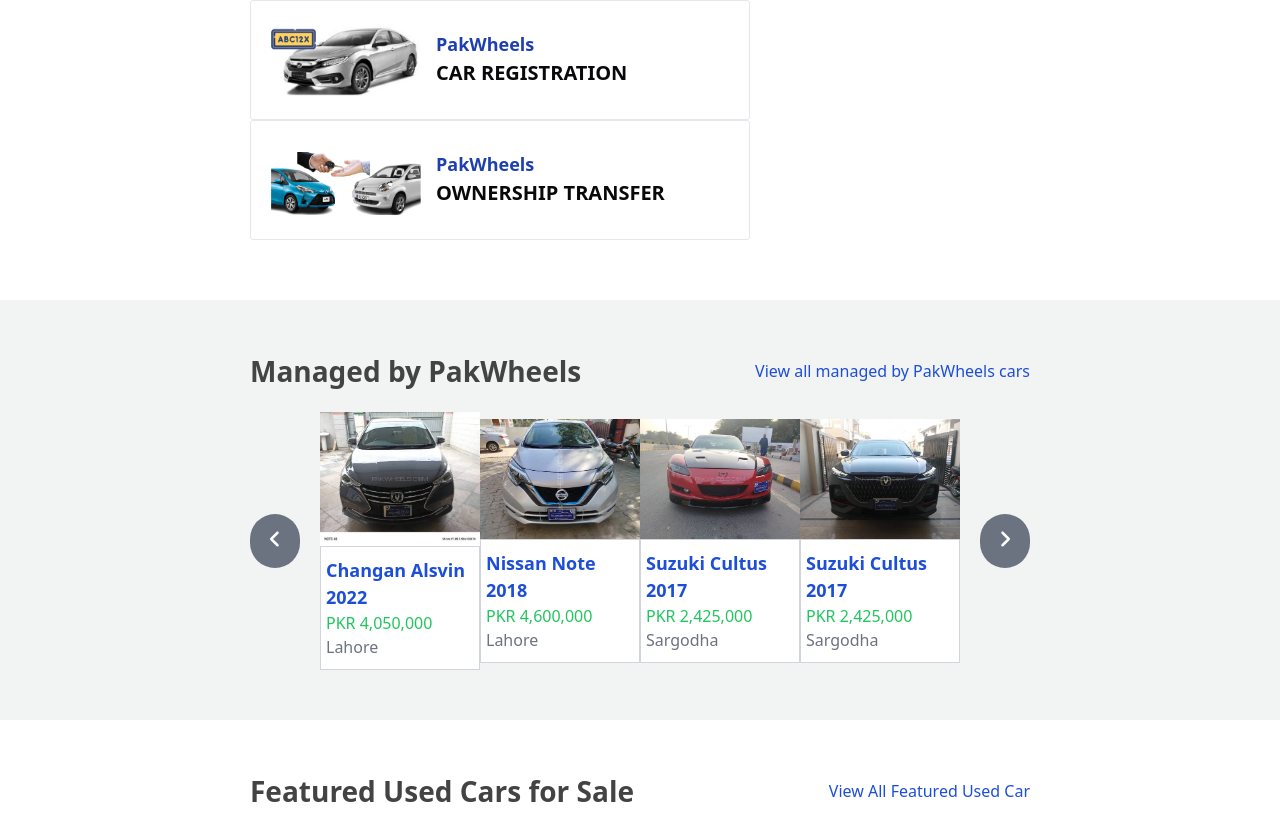
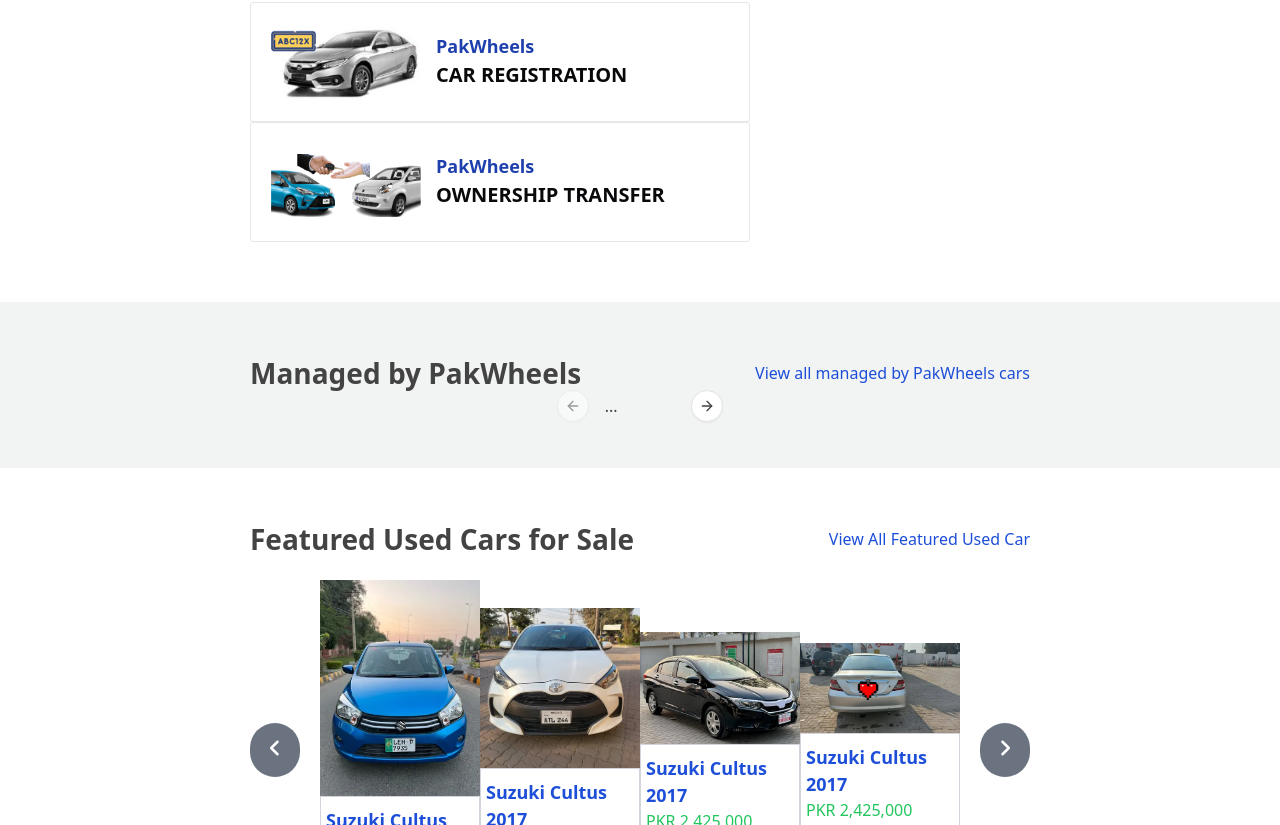
Before and after one commit to shariq001/q2-assignments, a Next.js app in the folder 10-assignment/: page / in a window 1280 px wide. Shown: the part 2742-3567 px from the top of the page. Built offline with nearby package versions, Linux system fonts and the light colour scheme.

Commit message:
10-assignment

```diff
--- a/10-assignment/app/page.tsx
+++ b/10-assignment/app/page.tsx
@@ -64,8 +64,8 @@ const Home = () => {
       {/* Section 3 */}
       <div className='px-[200px] py-[50px] bg-[#F2F3F3] flex flex-col gap-[20px]'>
         <h2 className='font-semibold text-[32px] text-[#434343]'>Browse Used Cars</h2>
-        <nav className='flex justify-start gap-[40px] items-center text-[#434343] font-semibold text-[20px] border-gray-300 border-b-[1px] pb-[10px]'>
-          <button type='button' className='active:border-[#4c6acd] active:border-b-[3px] animate-pulse'>Category</button>
+        <nav className='flex justify-start gap-[40px] items-center text-[#434343] font-semibold text-[20px] pb-[10px]'>
+          <button type='button' className='active:border-[#4c6acd] active:border-b-[3px] animate-pulse border-b-[3px] border-blue-700 '>Category</button>
           <button type='button'>City</button>
           <button type='button'>Make</button>
           <button type='button'>Model</button>
@@ -73,7 +73,7 @@ const Home = () => {
           <button type='button'>Body Type</button>
         </nav>
         <Carousel>
-          <CarouselContent className='h-[280px]'>
+          <CarouselContent className='h-[280px] '>
             <CarouselItem>
               <div className='flex justify-center gap-[15px] items-center flex-wrap'>
 
@@ -115,25 +115,25 @@ const Home = () => {
 
                 {/* 7 */}
                 <Link href='' className='w-[150px] h-[130px] bg-white text-gray-500 rounded-[10px]  shadow-md shadow-gray-300 hover:shadow-gray-600 duration-700 hover:duration-700 flex flex-col items-center py-[22px]'>
-                  <Image src='/images/old-cars.svg' width={80} height={50} alt='Automatic cars' />
+                  <Image src='/images/old-cars.svg' width={80} height={50} alt='Old cars' />
                   <h3 className='text-[18px] mt-[5px]'>Old Cars</h3>
                 </Link>
 
                 {/* 8 */}
                 <Link href='' className='w-[150px] h-[130px] bg-white text-gray-500 rounded-[10px]  shadow-md shadow-gray-300 hover:shadow-gray-600 duration-700 hover:duration-700 flex flex-col items-center py-[22px]'>
-                  <Image src='/images/5-door.svg' width={80} height={50} alt='Automatic cars' />
+                  <Image src='/images/5-door.svg' width={80} height={50} alt='5-door cars' />
                   <h3 className='text-[18px] mt-[5px]'>5 Door</h3>
                 </Link>
 
                 {/* 9 */}
                 <Link href='' className='w-[150px] h-[130px] bg-white text-gray-500 rounded-[10px]  shadow-md shadow-gray-300 hover:shadow-gray-600 duration-700 hover:duration-700 flex flex-col items-center py-[22px]'>
-                  <Image src='/images/4-door.svg' width={80} height={50} alt='Automatic cars' />
+                  <Image src='/images/4-door.svg' width={80} height={50} alt='4-door cars' />
                   <h3 className='text-[18px] mt-[5px]'>4 Door</h3>
                 </Link>
 
                 {/* 10 */}
                 <Link href='' className='w-[150px] h-[130px] bg-white text-gray-500 rounded-[10px]  shadow-md shadow-gray-300 hover:shadow-gray-600 duration-700 hover:duration-700 flex flex-col items-center py-[22px]'>
-                  <Image src='/images/1000-cc.svg' width={80} height={50} alt='Automatic cars' />
+                  <Image src='/images/1000-cc.svg' width={80} height={50} alt='1000cc cars' />
                   <h3 className='text-[18px] mt-[5px]'>1000cc cars</h3>
                 </Link>
 
@@ -207,7 +207,7 @@ const Home = () => {
 
               {/* 9 */}
               <Link href='' className='w-[150px] h-[130px] bg-white text-gray-500 rounded-[10px]  shadow-md shadow-gray-300 hover:shadow-gray-600 duration-700 hover:duration-700 flex flex-col items-center py-[30px]'>
-                <Image src='/images/4-door.svg' width={80} height={50} alt='Automatic cars' />
+                <Image src='/images/4-door.svg' width={80} height={50} alt='4-door cars' />
                 <h3 className='text-[18px] mt-[5px]'>4 Door</h3>
               </Link>
 
@@ -234,7 +234,115 @@ const Home = () => {
 
             </div>
             </CarouselItem>
-            <CarouselItem>...</CarouselItem>
+            <CarouselItem>
+            <div className='flex justify-center gap-[15px] items-center flex-wrap'>
+
+              {/* 1 */}
+              <Link href='' className='w-[150px] h-[130px] bg-white text-gray-500 rounded-[10px]  shadow-md shadow-gray-300 hover:shadow-gray-600 duration-700 hover:duration-700 flex flex-col items-center py-[22px]'>
+                <Image src='/images/2-seater.svg' width={80} height={50} alt='2 Seater cars' className='mx-auto'/>
+                <h3 className='text-[18px] mt-[5px] mx-auto'>2 Seater</h3>
+              </Link>
+
+              {/* 2 */}
+              <Link href='' className='w-[150px] h-[130px] bg-white text-gray-500 rounded-[10px]  shadow-md shadow-gray-300 hover:shadow-gray-600 duration-700 hover:duration-700 flex flex-col items-center py-[10px]'>
+                <Image src='/images/2-door.svg' width={100} height={50} alt='2 door cars' />
+                <h3 className='text-[18px] mt-[5px]'>2 Door</h3>
+              </Link>
+
+              {/* 3 */}
+              <Link href='' className='w-[150px] h-[130px] bg-white text-gray-500 rounded-[10px]  shadow-md shadow-gray-300 hover:shadow-gray-600 duration-700 hover:duration-700 flex flex-col items-center py-[25px]'>
+                <Image src='/images/sports.svg' width={100} height={50} alt='sports cars' />
+                <h3 className='text-[18px] mt-[5px]'>Sports Cars</h3>
+              </Link>
+
+              {/* 4 */}
+              <Link href='' className='w-[150px] h-[130px] bg-white text-gray-500 rounded-[10px]  shadow-md shadow-gray-300 hover:shadow-gray-600 duration-700 hover:duration-700 flex flex-col items-center py-[28px]'>
+                <Image src='/images/modified.svg' width={80} height={50} alt='Modified Cars' />
+                <h3 className='text-[18px] mt-[5px]'>Modified Cars</h3>
+              </Link>
+
+              {/* 5 */}
+              <Link href='' className='w-[150px] h-[130px] bg-white text-gray-500 rounded-[10px]  shadow-md shadow-gray-300 hover:shadow-gray-600 duration-700 hover:duration-700 flex flex-col items-center py-[20px]'>
+                <Image src='/images/3-door.svg' width={80} height={50} alt='3-door cars' />
+                <h3 className='text-[18px] mt-[5px]'>3 Door</h3>
+              </Link>
+
+              {/* 6 */}
+              <Link href='' className='w-[150px] h-[130px] bg-white text-gray-500 rounded-[10px]  shadow-md shadow-gray-300 hover:shadow-gray-600 duration-700 hover:duration-700 flex flex-col items-center py-[24px]'>
+                <Image src='/images/custom-auction.svg' width={35} height={50} alt='Custom Auction' />
+                <h3 className='text-[18px] mt-[5px]'>Custom Auction</h3>
+              </Link>
+
+              {/* 7 */}
+              <Link href='' className='w-[150px] h-[130px] bg-white text-gray-500 rounded-[10px]  shadow-md shadow-gray-300 hover:shadow-gray-600 duration-700 hover:duration-700 flex flex-col items-center py-[22px]'>
+                <Image src='/images/duplicate.svg' width={60} height={50} alt='Duplicate' />
+                <h3 className='text-[18px] mt-[5px]'>Duplicate File</h3>
+              </Link>
+
+              {/* 8 */}
+              <Link href='' className='w-[150px] h-[130px] bg-white text-gray-500 rounded-[10px]  shadow-md shadow-gray-300 hover:shadow-gray-600 duration-700 hover:duration-700 flex flex-col items-center py-[23px]'>
+                <Image src='/images/urgent.svg' width={80} height={50} alt='Urgent' />
+                <h3 className='text-[18px] mt-[5px]'>Urgent</h3>
+              </Link>
+
+              {/* 9 */}
+              <Link href='' className='w-[150px] h-[130px] bg-white text-gray-500 rounded-[10px]  shadow-md shadow-gray-300 hover:shadow-gray-600 duration-700 hover:duration-700 flex flex-col items-center py-[16px]'>
+                <Image src='/images/carry-daba.svg' width={80} height={50} alt='Carry-Daba' />
+                <h3 className='text-[18px] mt-[5px]'>Carry Daba</h3>
+              </Link>
+
+              {/* 10 */}
+              <Link href='' className='w-[150px] h-[130px] bg-white text-gray-500 rounded-[10px]  shadow-md shadow-gray-300 hover:shadow-gray-600 duration-700 hover:duration-700 flex flex-col items-center py-[29px]'>
+                <Image src='/images/duplicate-book.svg' width={35} height={50} alt='Duplicate-Book' />
+                <h3 className='text-[16px] mt-[5px]'>Duplicate Book Cars</h3>
+              </Link>
+
+              {/* 11 */}
+              <Link href='' className='w-[150px] h-[130px] bg-white text-gray-500 rounded-[10px]  shadow-md shadow-gray-300 hover:shadow-gray-600 duration-700 hover:duration-700 flex flex-col items-center py-[25px]'>
+                <Image src='/images/army-auction.svg' width={70} height={50} alt='Army-Auction' />
+                <h3 className='text-[16px] mt-[5px]'>Army Auction Jeeps</h3>
+              </Link>
+
+              {/* 12 */}
+              <Link href='' className='w-[150px] h-[130px] bg-white text-gray-500 rounded-[10px]  shadow-md shadow-gray-300 hover:shadow-gray-600 duration-700 hover:duration-700 flex flex-col items-center py-[29px]'>
+                <Image src='/images/amnesty-scheme.svg' width={50} height={50} alt='Amnesty-Scheme' />
+                <h3 className='text-[18px] mt-[5px]'>Amnesty-Scheme</h3>
+              </Link>
+
+
+
+
+            </div>
+            </CarouselItem>
+            <CarouselItem>
+            <div className='flex justify-start gap-[15px] items-center flex-wrap'>
+
+              {/* 1 */}
+              <Link href='' className='w-[150px] h-[130px] bg-white text-gray-500 rounded-[10px]  shadow-md shadow-gray-300 hover:shadow-gray-600 duration-700 hover:duration-700 flex flex-col items-center py-[22px]'>
+                <Image src='/images/duplicate-number.svg' width={60} height={50} alt='Duplicate Number Plate' className='mx-auto'/>
+                <h3 className='text-[16px] text-center mt-[5px] mx-auto'>Duplicate Number Plate</h3>
+              </Link>
+
+              {/* 2 */}
+              <Link href='' className='w-[150px] h-[130px] bg-white text-gray-500 rounded-[10px]  shadow-md shadow-gray-300 hover:shadow-gray-600 duration-700 hover:duration-700 flex flex-col items-center py-[10px]'>
+                <Image src='/images/police-auction.svg' width={70} height={50} alt='police-auction' />
+                <h3 className='text-[18px] mt-[5px]'>Police Auction</h3>
+              </Link>
+
+              {/* 3 */}
+              <Link href='' className='w-[150px] h-[130px] bg-white text-gray-500 rounded-[10px]  shadow-md shadow-gray-300 hover:shadow-gray-600 duration-700 hover:duration-700 flex flex-col items-center py-[22px]'>
+                <Image src='/images/superdari.svg' width={80} height={50} alt='Superdari' />
+                <h3 className='text-[18px] mt-[5px]'>Superdari</h3>
+              </Link>
+
+              {/* 4 */}
+              <Link href='' className='w-[150px] h-[130px] bg-white text-gray-500 rounded-[10px]  shadow-md shadow-gray-300 hover:shadow-gray-600 duration-700 hover:duration-700 flex flex-col items-center py-[20px]'>
+                <Image src='/images/bank-auction.svg' width={60} height={50} alt='bank-auction' />
+                <h3 className='text-[18px] mt-[5px]'>Bank Auction</h3>
+              </Link>
+
+              </div>
+            </CarouselItem>
           </CarouselContent>
           <CarouselPrevious />
           <CarouselNext />
@@ -344,51 +452,17 @@ const Home = () => {
           <Link href='' className='text-blue-700 hover:underline'>View all managed by PakWheels cars</Link>
         </div>
 
-        <div className='flex justify-center gap-[20px] items-center w-full mt-[20px]'>
-          <button type='button' className='bg-gray-500 rounded-full p-[15px] hover:bg-blue-600 duration-300 text-white hover:text-white'><FontAwesomeIcon icon={faAngleLeft} className='size-[20px] ' /></button>
-          <div className='flex justify-between items-center w-full'>
+        <div>
+        <Carousel>
+          <CarouselContent className='transition-transform'>
+            <CarouselItem>...</CarouselItem>
+            <CarouselItem>...</CarouselItem>
+            <CarouselItem>...</CarouselItem>
+          </CarouselContent>
+          <CarouselPrevious />
+          <CarouselNext />
+        </Carousel>
 
-            {/* 1 */}
-            <div>
-              <Image src='/images/car-5.webp' width={300} height={200} alt='Managed Car 1' className='xl:w-[200px] xl:h-[200px]'/>
-              <div className='px-[5px] py-[10px] bg-white border-[1px] border-gray-300 hover:shadow-sm hover:shadow-gray-400 duration-700 hover:duration-700'>
-                <h3 className='text-[18px] text-blue-700 font-semibold'>Changan Alsvin 2022</h3>
-                <p className='text-green-500'>PKR 4,050,000</p>
-                <p className='text-[16px] text-gray-500'>Lahore</p>
-              </div>
-            </div>
-
-            {/* 2 */}
-            <div>
-              <Image src='/images/car-6.webp' width={300} height={200} alt='Managed Car 2' className='xl:w-[200px] xl:h-[200px]'/>
-              <div className='px-[5px] py-[10px] bg-white border-[1px] border-gray-300 hover:shadow-sm hover:shadow-gray-400 duration-700 hover:duration-700'>
-                <h3 className='text-[18px] text-blue-700 font-semibold'>Nissan Note 2018</h3>
-                <p className='text-green-500'>PKR 4,600,000</p>
-                <p className='text-[16px] text-gray-500'>Lahore</p>
-              </div>
-            </div>
-
-            {/* 3 */}
-            <div>
-              <Image src='/images/car-7.webp' width={300} height={200} alt='Managed Car 3' className='xl:w-[200px] xl:h-[200px]'/>
-              <div className='px-[5px] py-[10px] bg-white border-[1px] border-gray-300 hover:shadow-sm hover:shadow-gray-400 duration-700 hover:duration-700'>
-                <h3 className='text-[18px] text-blue-700 font-semibold'>Suzuki Cultus 2017</h3>
-                <p className='text-green-500'>PKR 2,425,000</p>
-                <p className='text-[16px] text-gray-500'>Sargodha</p>
-              </div>
-            </div>
-
-            {/* 4 */}
-            <div>
-              <Image src='/images/car-8.webp' width={300} height={200} alt='Managed Car 4' className='xl:w-[200px] xl:h-[200px]'/>
-              <div className='px-[5px] py-[10px] bg-white border-[1px] border-gray-300 hover:shadow-sm hover:shadow-gray-400 duration-700 hover:duration-700'>
-                <h3 className='text-[18px] text-blue-700 font-semibold'>Suzuki Cultus 2017</h3>
-                <p className='text-green-500'>PKR 2,425,000</p>
-                <p className='text-[16px] text-gray-500'>Sargodha</p>
-              </div>
-            </div>
-          </div>
-          <button type='button' className='bg-gray-500 rounded-full p-[15px] hover:bg-blue-600 duration-300 text-white hover:text-white'><FontAwesomeIcon icon={faAngleRight} className='size-[20px] ' /></button>
         </div>
       </div>
 
```
